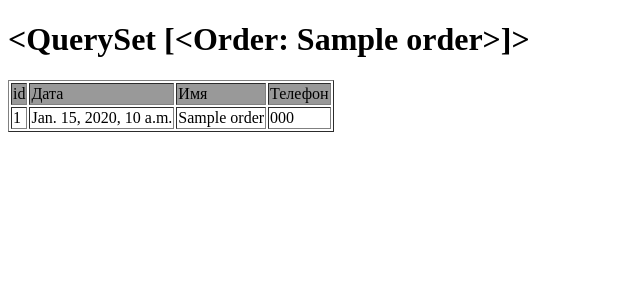
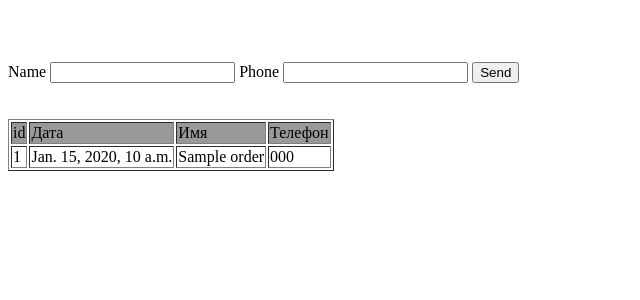
Before and after one commit to Pavlov18/django_traning_website, a Django app: page / in a window 1280 px wide. Shown: the top 300 px of the page, without its empty margins (0-640 px from the left). Run offline with Django 4.2, Linux system fonts and the light colour scheme; tables that the repository leaves empty hold one stand-in row (values such as "Sample post").

Commit message:
Формы в jango. GET и POST запросы. Добавление записей в БД

```diff
--- a/crm/views.py
+++ b/crm/views.py
@@ -4,3 +4,18 @@ from .models import Order
 def first_page(request):
     object_list = Order.objects.all()
     return render(request, './index.html', {'object_list': object_list})
+
+# Создаём функцию, которая выводит html страницу Спасибо
+def thanks_page(request):
+    # Получение данных из запроса
+    name = request.POST['name']
+    phone = request.POST['phone']
+
+    # Сохранене данных в базу данных. Создаем экземляр класса и методом save сохраняем запрос в БД
+    element = Order(order_name=name, order_phone=phone)
+    element.save()
+
+    return render(request, './thanks_page.html',{
+        'name':name,
+        'phone':phone
+        })
--- a/landingSite/urls.py
+++ b/landingSite/urls.py
@@ -20,6 +20,7 @@ from crm import views
 
 urlpatterns = [
     path('admin/', admin.site.urls),
-    path('', views.first_page)
+    path('', views.first_page),
+    path('thanks/', views.thanks_page, name='thanks_page' )
 
 ]
--- a/templates/index.html
+++ b/templates/index.html
@@ -5,8 +5,17 @@
     <title>Title</title>
 </head>
 <body>
-{% if object_list %}
-<h1>{{ object_list }}</h1>
+<br><br><br>
+<form action="{% url 'thanks_page' %}" method="POST">
+    {% csrf_token %}
+    <label>Name</label>
+    <input name="name">
+    <label>Phone</label>
+    <input name="phone">
+    <button type="submit">Send</button>
+</form>
+
+{% if object_list %} <br><br>
 <table border="1">
     <tr bgcolor="#999">
         <td>id</td>
```
Also changed, not shown: templates/thanks_page.html (added, +13 -0 lines).
